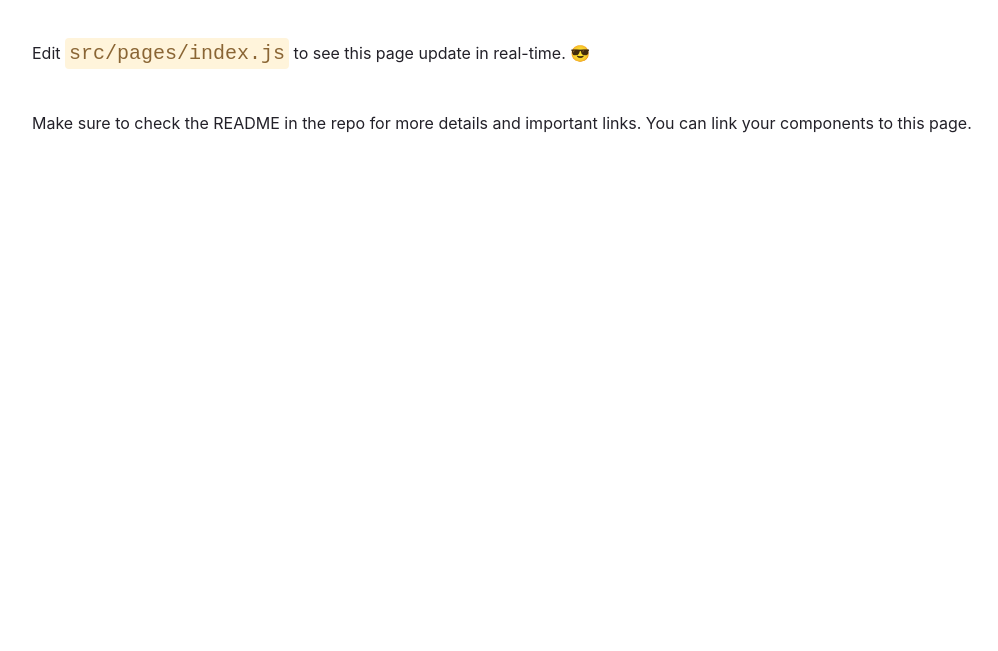
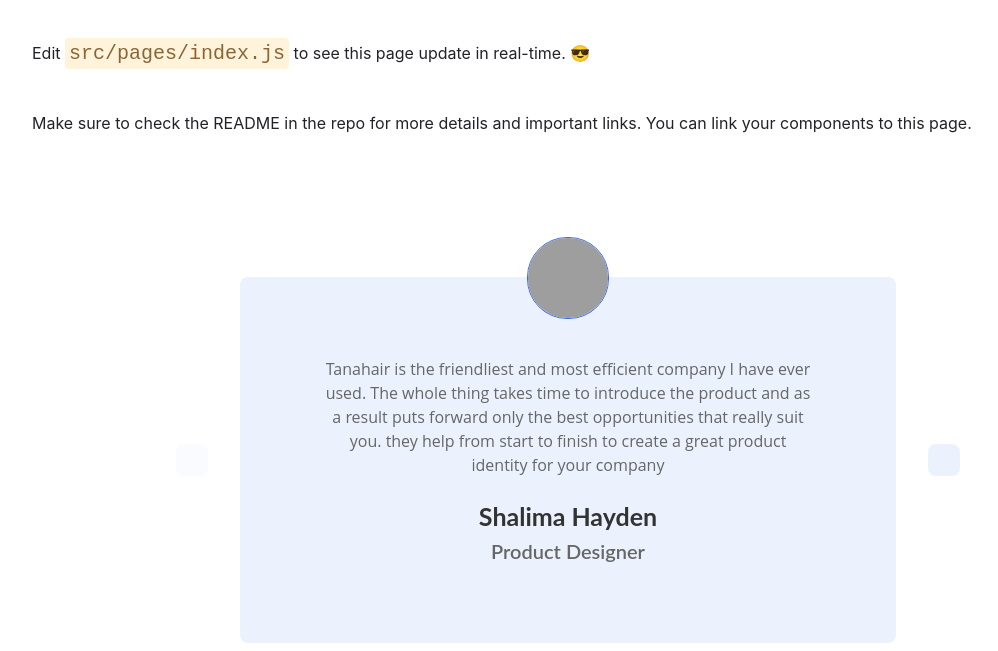
Before and after one commit to DrifterConsulting/drifter-react-test, a Gatsby site: page / in a window 1280 px wide. Shown: the part 282-933 px from the top of the page, without its empty margins (72-1070 px from the left). Before the commit the page ends 800 px from the top, so only its background shows below. Built offline with nearby package versions, Linux system fonts and the light colour scheme; Gatsby itself is replaced by a stand-in of ours; grey boxes are pictures that could not be loaded.

Commit message:
created Testimonials Component.

```diff
--- a/package.json
+++ b/package.json
@@ -17,6 +17,7 @@
   "dependencies": {
     "@mdx-js/mdx": "^1.6.22",
     "@mdx-js/react": "^1.6.22",
+    "@svgr/webpack": "^4.3.3",
     "babel-plugin-styled-components": "^2.0.2",
     "gatsby": "^4.4.0",
     "gatsby-plugin-image": "^2.4.0",
--- /dev/null
+++ b/src/components/Testimonials/index.js
@@ -0,0 +1,141 @@
+import React, { useState } from "react";
+import styled from "styled-components";
+import { formatUser } from "../../helpers";
+import { device } from "../../themes/device";
+import Icon from "../ui/Icon";
+
+const Wrapper = styled.div`
+  display: flex;
+  align-items: center;
+  text-align: center;
+  justify-content: center;
+  position: relative;
+`;
+
+const InnerWrapper = styled.div`
+  display: flex;
+  align-items: center;
+  text-align: center;
+  justify-content: center;
+  flex-direction: column;
+  background-color: ${(props) => props.theme.colors.primaryLight};
+  border-radius: ${(props) => props.theme.borderRadius};
+  @media ${device.mobileS} {
+    padding: calc(${(props) => props.theme.spaceUnit} * 2);
+    padding-top: calc(${(props) => props.theme.spaceUnit} * 6);
+    margin: 0 calc(${(props) => props.theme.spaceUnit} * 2);
+  }
+  @media ${device.tablet} {
+    margin: 0 calc(${(props) => props.theme.spaceUnit} * 4);
+    padding: calc(${(props) => props.theme.spaceUnit} * 10);
+  }
+`;
+
+const StyledIcon = styled(Icon)`
+  cursor: ${(props) => (props.disabled ? "not-allowed" : "pointer")};
+  opacity: ${(props) => (props.disabled ? "0.3" : "1")};
+  background-color: ${(props) => props.theme.colors.primaryLight};
+  padding: calc(${(props) => props.theme.spaceUnit} * 2);
+  border-radius: ${(props) => props.theme.borderRadius};
+  :hover {
+    background-color: ${(props) => props.theme.colors.primary};
+    color: ${(props) => props.theme.colors.primaryLight};
+  }
+`;
+
+const Avatar = styled.div`
+  width: 5rem;
+  height: 5rem;
+  position: absolute;
+  top: 0;
+  margin-top: -2.5rem;
+  display: flex;
+  align-items: center;
+  text-align: center;
+  justify-content: center;
+  border: 1px solid ${(props) => props.theme.colors.primary};
+  border-radius: calc(${(props) => props.theme.borderRadius}*5);
+  overflow: hidden;
+  img {
+    width: 5rem;
+    height: 5rem;
+  }
+`;
+
+const StyledComment = styled.div`
+  font-family: "Open Sans", sans-serif;
+  font-size: 16px;
+  font-weight: 400;
+  line-height: 24px;
+  color: ${(props) => props.theme.colors.lightGrey};
+  margin-bottom: 1.5rem;
+`;
+
+const StyledInfo = styled.div`
+  font-family: "Lato", sans-serif;
+  font-size: 25px;
+  line-height: 30px;
+  color: ${(props) => props.theme.colors.grey};
+  font-weight: bold;
+  margin-bottom: 0.5rem;
+`;
+
+const StyledTitle = styled.div`
+  font-family: "Lato", sans-serif;
+  font-size: 20px;
+  line-height: 24px;
+  font-weight: 600;
+  color: ${(props) => props.theme.colors.lightGrey};
+`;
+
+export default function Testimonials({ customers }) {
+  const [currentStep, setCurrentStep] = useState(0);
+  const prevStep = () => {
+    if (currentStep !== 0) {
+      setCurrentStep(currentStep - 1);
+    }
+  };
+  const nextStep = () => {
+    if (currentStep < customers.length - 1) {
+      setCurrentStep(currentStep + 1);
+    }
+  };
+
+  return (
+    <Wrapper>
+      <StyledIcon
+        disabled={currentStep === 0}
+        primary
+        name="ArrowLeft"
+        onClick={() => prevStep()}
+      />
+      {customers?.map((customer, idx) => {
+        return (
+          currentStep === idx && (
+            <InnerWrapper key={idx}>
+              <Avatar>
+                <img
+                  alt={`${formatUser(customer)}_profilePicture`}
+                  src={
+                    customer?.customer_profile
+                      ? customer?.customer_profile
+                      : "https://everydaynutrition.co.uk/wp-content/uploads/2015/01/default-user-avatar.png"
+                  }
+                />
+              </Avatar>
+              <StyledComment>{customer.comment}</StyledComment>
+              <StyledInfo>{formatUser(customer)}</StyledInfo>
+              <StyledTitle>{customer.title}</StyledTitle>
+            </InnerWrapper>
+          )
+        );
+      })}
+      <StyledIcon
+        primary
+        disabled={currentStep === customers.length - 1}
+        name="ArrowRight"
+        onClick={() => nextStep()}
+      />
+    </Wrapper>
+  );
+}
--- /dev/null
+++ b/src/components/ui/Icon/index.js
@@ -0,0 +1,53 @@
+import React, { useEffect, useState } from "react";
+import styled from "styled-components";
+import { fontSize } from "../../../themes/theme";
+
+const Wrapper = styled.span`
+  font-size: ${(props) => props.size || fontSize(props)};
+  margin-right: ${(props) => (props.left ? "0.6em" : "0px")};
+  margin-left: ${(props) => (props.right ? "0.6em" : "0px")};
+  color: ${(props) => {
+    if (props.primary) {
+      return props.theme.colors.primary;
+    } else {
+      return "inherit";
+    }
+  }};
+  display: inline-flex;
+  vertical-align: -0.125em;
+  svg {
+    display: inline-block;
+    font-size: inherit;
+    width: 1em;
+    height: 1em;
+    overflow: visible;
+    position: relative;
+  }
+`;
+
+function Icon({ name, size, ...props }, ref) {
+  const [iconModule, setIconModule] = useState(null);
+  useEffect(() => {
+    import(`!!@svgr/webpack?-svgo,+ref!./icons/${name}.svg`)
+      .then((m) => {
+        setIconModule(m);
+      })
+      .catch((err) => {
+        console.warn("icon not found", name);
+      });
+  }, [name]);
+
+  const renderIcon = () => {
+    if (!iconModule) return null;
+
+    return iconModule.default.render();
+  };
+
+  return (
+    <Wrapper ref={ref} size={size} {...props}>
+      {renderIcon()}
+    </Wrapper>
+  );
+}
+
+export default React.forwardRef(Icon);
--- /dev/null
+++ b/src/helpers/index.js
@@ -0,0 +1,2 @@
+export const formatUser = ({ first_name, last_name }) =>
+  `${first_name} ${last_name}`;
--- a/src/pages/index.js
+++ b/src/pages/index.js
@@ -1,52 +1,55 @@
-import * as React from "react"
+import * as React from "react";
+import styled, { ThemeProvider } from "styled-components";
+import { theme } from "../themes/theme.js";
+import Testimonials from "../components/Testimonials";
 
 // styles
 const pageStyles = {
   color: "#232129",
   padding: 96,
   fontFamily: "-apple-system, Roboto, sans-serif, serif",
-}
+};
 const headingStyles = {
   marginTop: 0,
   marginBottom: 64,
   maxWidth: 320,
-}
+};
 const headingAccentStyles = {
   color: "#663399",
-}
+};
 const paragraphStyles = {
   marginBottom: 48,
-}
+};
 const codeStyles = {
   color: "#8A6534",
   padding: 4,
   backgroundColor: "#FFF4DB",
   fontSize: "1.25rem",
   borderRadius: 4,
-}
+};
 const listStyles = {
   marginBottom: 96,
   paddingLeft: 0,
-}
+};
 const listItemStyles = {
   fontWeight: 300,
   fontSize: 24,
   maxWidth: 560,
   marginBottom: 30,
-}
+};
 
 const linkStyle = {
   color: "#8954A8",
   fontWeight: "bold",
   fontSize: 16,
   verticalAlign: "5%",
-}
+};
 
 const docLinkStyle = {
   ...linkStyle,
   listStyleType: "none",
   marginBottom: 24,
-}
+};
 
 const descriptionStyle = {
   color: "#232129",
@@ -54,13 +57,13 @@ const descriptionStyle = {
   marginTop: 10,
   marginBottom: 0,
   lineHeight: 1.25,
-}
+};
 
 const docLink = {
   text: "Documentation",
   url: "https://www.gatsbyjs.com/docs/",
   color: "#8954A8",
-}
+};
 
 const badgeStyle = {
   color: "#fff",
@@ -76,7 +79,20 @@ const badgeStyle = {
   top: -2,
   marginLeft: 10,
   lineHeight: 1,
+};
+
+const TestimonialsSection = styled.div`
+  padding: 0 calc(${(props) => props.theme.spaceUnit} * 30);
+  @media (max-width: 1200px) {
+    padding: calc(${(props) => props.theme.spaceUnit} * 20);
   }
+  @media (max-width: 992px) {
+    padding: calc(${(props) => props.theme.spaceUnit} * 10);
+  }
+  @media (max-width: 768px) {
+    padding: calc(${(props) => props.theme.spaceUnit} * 0.5);
+  }
+`;
 
 // data
 const links = [
@@ -123,34 +139,62 @@ const links = [
       "Now you’re ready to show the world! Give your Gatsby site superpowers: Build and host on Gatsby Cloud. Get started for free!",
     color: "#663399",
   },
-]
+];
+
+const customers = [
+  {
+    comment: `Tanahair is the friendliest and most efficient company I have ever used. The whole thing takes time to introduce
+    the product and as a result puts forward only the best opportunities that really suit you. they help
+    from start to finish to create a great product identity for your company`,
+    first_name: `Shalima`,
+    last_name: `Hayden`,
+    title: `Product Designer`,
+  },
+  {
+    comment: `Here is my second comment Tanahair is the friendliest and most efficient company I have ever used. The whole thing takes time to introduce
+    the product and as a result puts forward only the best opportunities that really suit you. they help
+    from start to finish to create a great product identity for your company`,
+    first_name: `Rama`,
+    last_name: `Musali`,
+    title: `Front-end Developer`,
+    customer_profile: `https://upload.wikimedia.org/wikipedia/commons/thumb/b/b6/Image_created_with_a_mobile_phone.png/1200px-Image_created_with_a_mobile_phone.png`,
+  },
+];
 
 // markup
 const IndexPage = () => {
+  debugger;
   return (
+    <ThemeProvider theme={theme}>
       <main style={pageStyles}>
         <title>Home Page</title>
         <h1 style={headingStyles}>
           Welcome!
           <br />
-        <span style={headingAccentStyles}>— we hope to work with you a lot! </span>
+          <span style={headingAccentStyles}>
+            — we hope to work with you a lot!{" "}
+          </span>
           <span role="img" aria-label="Party popper emojis">
             🎉🎉🎉
           </span>
         </h1>
         <p style={paragraphStyles}>
-        Edit <code style={codeStyles}>src/pages/index.js</code> to see this page
-        update in real-time.{" "}
+          Edit <code style={codeStyles}>src/pages/index.js</code> to see this
+          page update in real-time.{" "}
           <span role="img" aria-label="Sunglasses smiley emoji">
             😎
           </span>
         </p>
         <p style={paragraphStyles}>
-        Make sure to check the README in the repo for more details and important links.
-        You can link your components to this page.
+          Make sure to check the README in the repo for more details and
+          important links. You can link your components to this page.
         </p>
       </main>
-  )
-}
+      <TestimonialsSection>
+        <Testimonials customers={customers} />
+      </TestimonialsSection>
+    </ThemeProvider>
+  );
+};
 
-export default IndexPage
+export default IndexPage;
--- /dev/null
+++ b/src/themes/colors.js
@@ -0,0 +1,6 @@
+export const colors = {
+  primary: "#3b6bed",
+  primaryLight: "#ecf2fd",
+  grey: "#333333",
+  lightGrey: "#666666",
+};
--- /dev/null
+++ b/src/themes/device.js
@@ -0,0 +1,20 @@
+const size = {
+  mobileS: "320px",
+  mobileM: "375px",
+  mobileL: "425px",
+  tablet: "768px",
+  laptop: "1024px",
+  laptopL: "1440px",
+  desktop: "2560px",
+};
+
+export const device = {
+  mobileS: `(min-width: ${size.mobileS})`,
+  mobileM: `(min-width: ${size.mobileM})`,
+  mobileL: `(min-width: ${size.mobileL})`,
+  tablet: `(min-width: ${size.tablet})`,
+  laptop: `(min-width: ${size.laptop})`,
+  laptopL: `(min-width: ${size.laptopL})`,
+  desktop: `(min-width: ${size.desktop})`,
+  desktopL: `(min-width: ${size.desktop})`,
+};
--- /dev/null
+++ b/src/themes/theme.js
@@ -0,0 +1,34 @@
+import { colors } from "./colors";
+import types from "./type";
+
+export const theme = {
+  colors: colors,
+  spaceUnit: "8px",
+  borderRadius: "8px",
+};
+
+export const fontSize = (props) => {
+  if (props.xxxxs) {
+    return types.fontSizeXXXXSmall;
+  } else if (props.xxxs) {
+    return types.fontSizeXXXSmall;
+  } else if (props.xxs) {
+    return types.fontSizeXXSmall;
+  } else if (props.xs) {
+    return types.fontSizeXSmall;
+  } else if (props.s) {
+    return types.fontSizeSmall;
+  } else if (props.m) {
+    return types.fontSizeMedium;
+  } else if (props.l) {
+    return types.fontSizeLarge;
+  } else if (props.xl) {
+    return types.fontSizeXLarge;
+  } else if (props.xxl) {
+    return types.fontSizeXXLarge;
+  } else if (props.xxxl) {
+    return types.fontSizeXXXLarge;
+  } else {
+    return types.fontSizeBase;
+  }
+};
--- /dev/null
+++ b/src/themes/type.js
@@ -0,0 +1,15 @@
+const types = {
+  fontSizeXXXLarge: "48px",
+  fontSizeXXLarge: "36px",
+  fontSizeXLarge: "24px",
+  fontSizeLarge: "20px",
+  fontSizeMedium: "18px",
+  fontSizeBase: "16px",
+  fontSizeSmall: "15px",
+  fontSizeXSmall: "14px",
+  fontSizeXXSmall: "12px",
+  fontSizeXXXSmall: "11px",
+  fontSizeXXXXSmall: "9px",
+};
+
+export default types;
```
Also changed, not shown: src/components/ui/Icon/icons/ArrowLeft.svg (added), src/components/ui/Icon/icons/ArrowRight.svg (added), 1 other file. Lines whose indentation alone changed are shown as unchanged.
